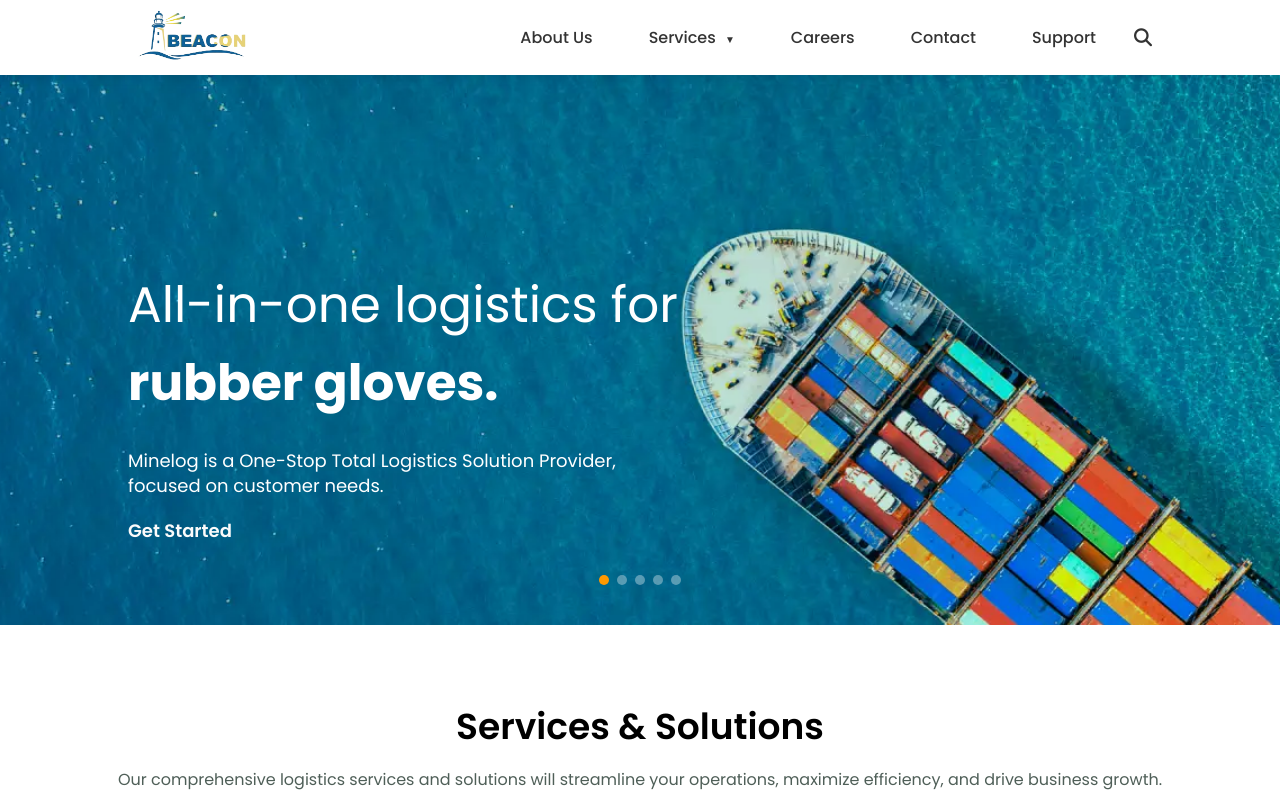
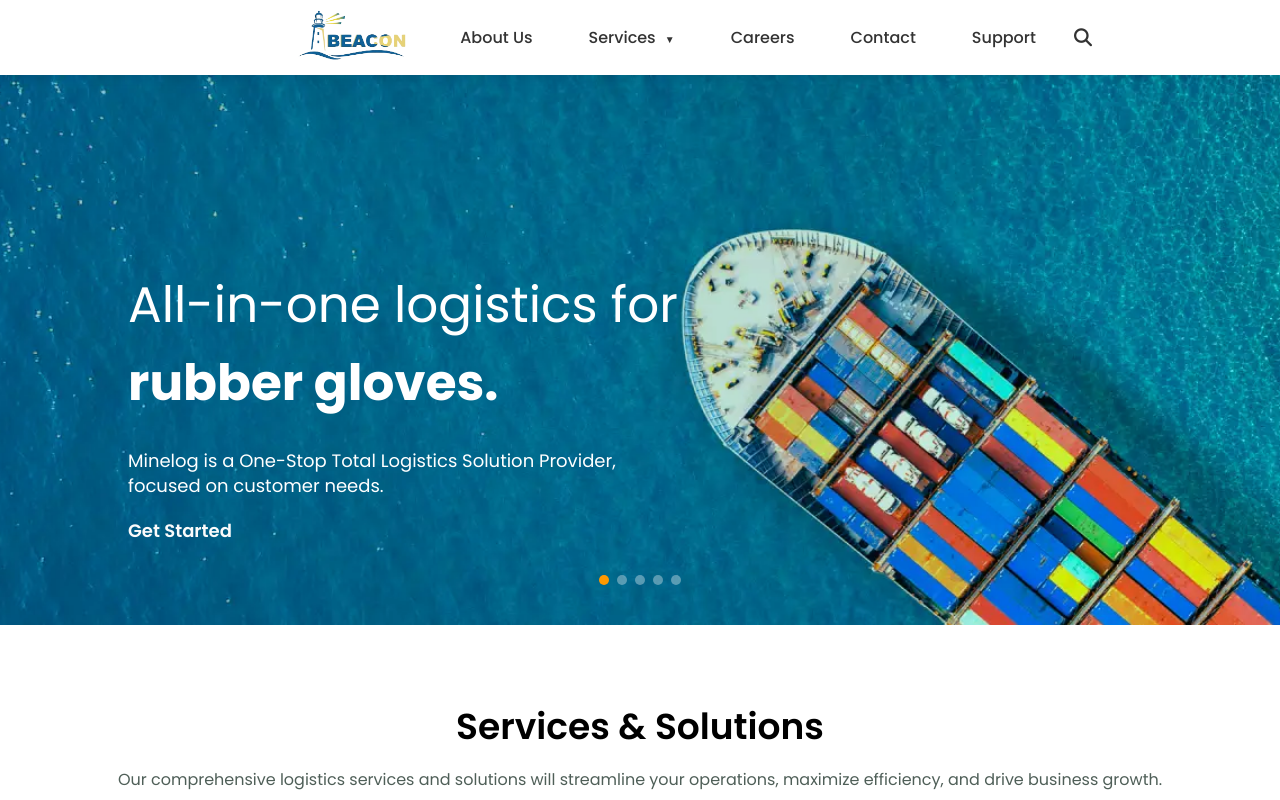
Before and after one commit to ThanhThanTho/Ring, a Vue app: page / in a window 1280 px wide. Shown: the top 800 px of the page. Built offline with nearby package versions, Linux system fonts and the light colour scheme.

Commit message:
[Fix] Sửa lại layout của header #9

```diff
--- a/src/components/Header.vue
+++ b/src/components/Header.vue
@@ -253,7 +253,7 @@ const handleSearch = () => {
 }
 
 .container-fluid {
-  max-width: 100%;
+  max-width: 75%;
   width: 100%;
   margin: 0 auto;
   padding: 0 10%;
@@ -738,6 +738,9 @@ const handleSearch = () => {
 }
 
 @media (max-width: 991px) {
+  .container-fluid {
+    max-width: 100%;
+  }
   .hidden-lg {
     display: block;
   }
```
